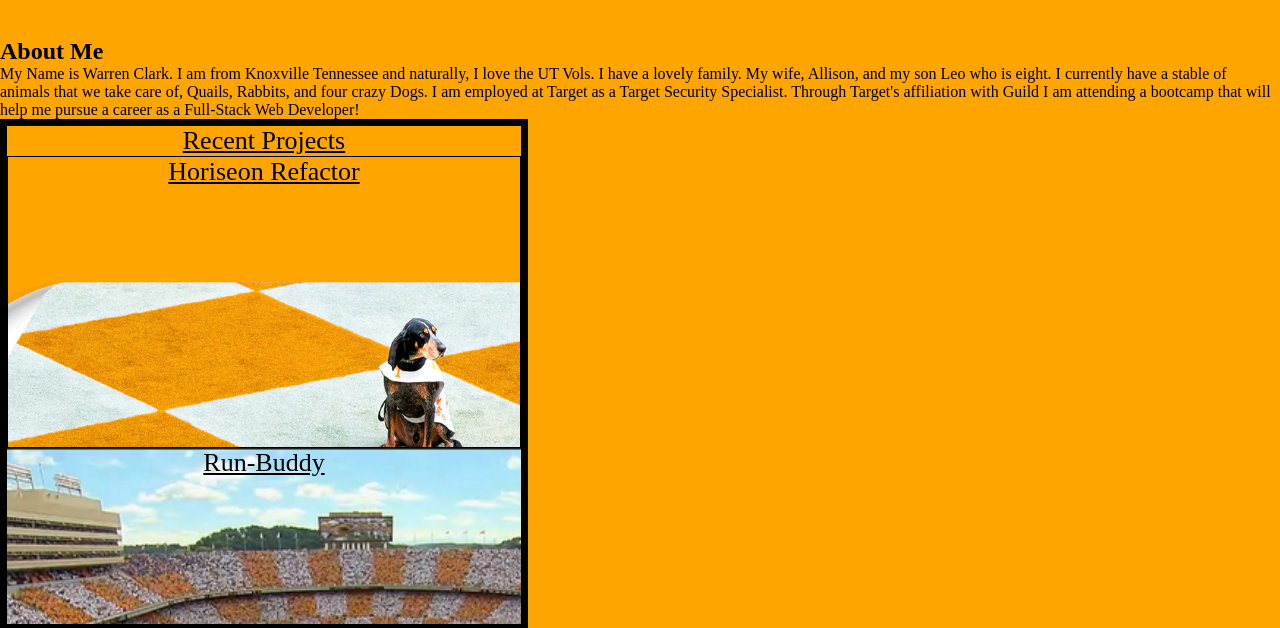
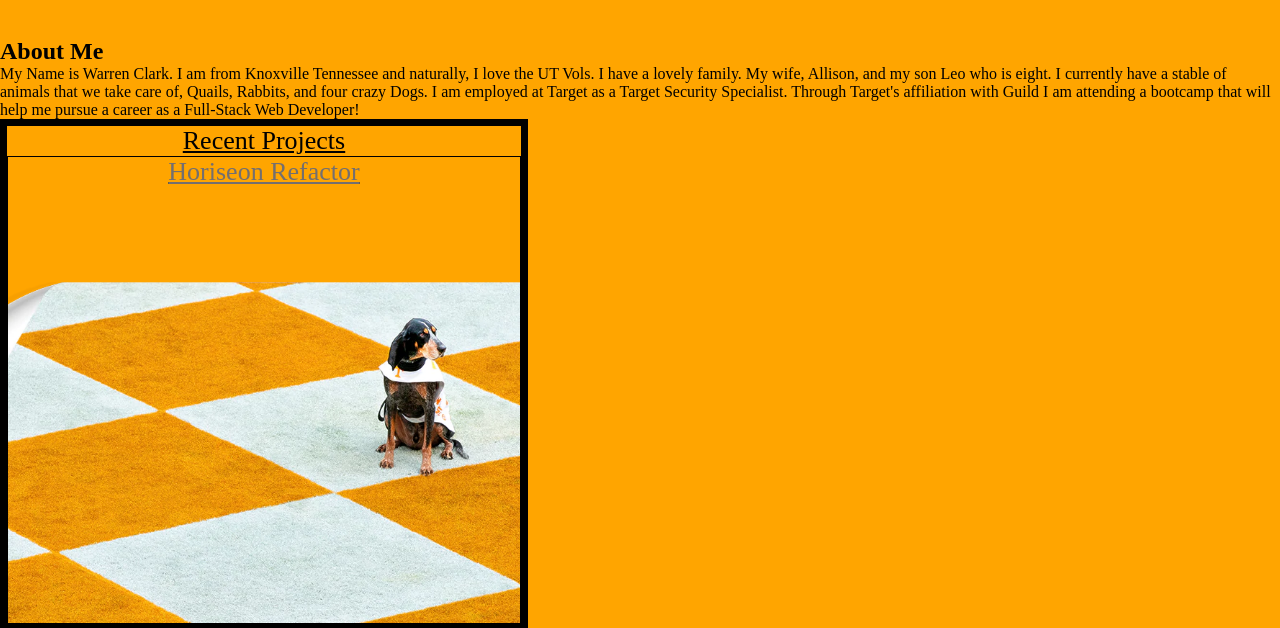
Before and after one commit to warwac/Portfolio, a plain HTML site: page index.html in a window 1280 px wide. Shown: the part 884-1512 px from the top of the page. Drawn offline with Linux system fonts and the light colour scheme.

Commit message:
Final Copy

```diff
--- a/index.html
+++ b/index.html
@@ -51,19 +51,14 @@
         <article id="Recent-Projects" class="recent projects">
             <div id="wrapper">
                 <div id="body">Recent Projects<br/>
-
                   <div id="wrapper2">
                     <div id="body2">
-                  Horiseon Refactor
+                        <a href="https://warwac.github.io/Refactory-Horiseon/">Horiseon Refactor</a>
                     </div>
-                  <div id="footer2">
-                  Run-Buddy<br />
                   </div>
                 </div>
             </div>
 
-              </div>
-      </article>
       <article id="Contact-Me" class="About Me">
 
           <h2>Contact Me</h2>
```
Lines whose indentation alone changed are shown as unchanged.
